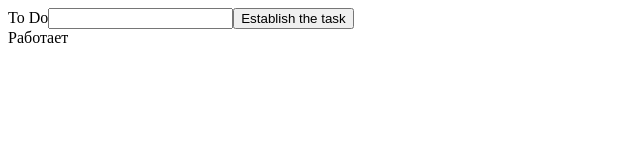
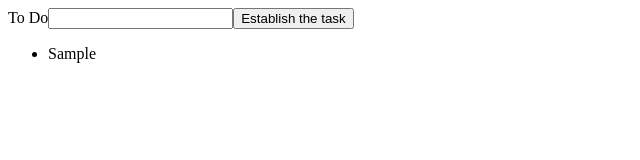
Before and after one commit to vladRomanov10/todo-list, an Angular app: page / in a window 1280 px wide. Both pictures are taken after typing "Sample" into the empty fields and a click on the button "Establish the task". Shown: the top 160 px of the page, without its empty margins (0-640 px from the left). Built offline with nearby package versions, Linux system fonts and the light colour scheme.

Commit message:
попытка прокинуть свойства из одного компонента в другой

```diff
--- a/src/app/app.component.html
+++ b/src/app/app.component.html
@@ -1,2 +1,2 @@
 <app-input></app-input>
-<app-todo-list></app-todo-list>
+<!--<app-todo-list></app-todo-list>-->
--- a/src/app/input/input.component.html
+++ b/src/app/input/input.component.html
@@ -1,7 +1,8 @@
-<form [formGroup]="toDoForm">
+<form class="input__form" [formGroup]="toDoForm">
     <div>
-        <label>To Do</label>
-        <input name="ToDo" formControlName ="toDoInput">
-        <button (click)="establishTask()">Establish the task</button>
+        <label class="input__label">To Do</label>
+        <input class="input__input" name="ToDo" formControlName ="toDoInput">
+        <button class="input__button" (click)="establishTask()">Establish the task</button>
     </div>
 </form>
+<app-todo-list [tasksArray] = "tasksArray" ></app-todo-list>
--- a/src/app/input/input.component.ts
+++ b/src/app/input/input.component.ts
@@ -1,10 +1,11 @@
 import { Component } from '@angular/core';
 import { FormGroup ,FormControl, ReactiveFormsModule, FormsModule} from "@angular/forms"
+import { TodoListComponent } from "../todo-list/todo-list.component";
 
 @Component({
   selector: 'app-input',
   standalone: true,
-  imports: [ReactiveFormsModule, FormsModule],
+  imports: [ReactiveFormsModule, FormsModule, TodoListComponent],
   templateUrl: './input.component.html',
   styleUrl: './input.component.scss'
 })
--- a/src/app/todo-list/todo-list.component.html
+++ b/src/app/todo-list/todo-list.component.html
@@ -1 +1,5 @@
-Работает
+<ul class="todo-list__items">
+    @for (task of tasksArray; track $index) {
+        <li class="todo-list__item">{{ task }}</li>
+    }
+</ul>
```
Also changed, not shown: src/app/todo-list/todo-list.component.ts (+4 -3 lines).
